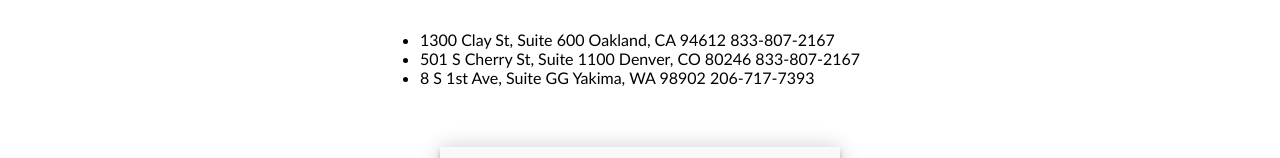
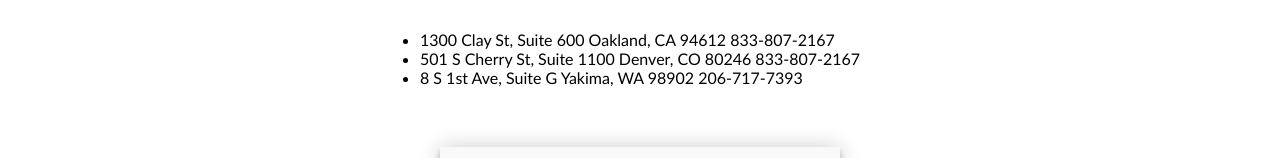
Before and after one commit to slcsta/resource-psych, a React (Create React App) app: page /scheduling in a window 1280 px wide. Shown: the part 446-604 px from the top of the page. Built offline with nearby package versions, Linux system fonts and the light colour scheme.

Commit message:
updated typos

```diff
--- a/src/components/SchedulingSection.js
+++ b/src/components/SchedulingSection.js
@@ -27,7 +27,7 @@ function SchedulingSection() {
                             Denver, CO 80246
                             833-807-2167
                         </li>
-                        <li>8 S 1st Ave, Suite GG
+                        <li>8 S 1st Ave, Suite G
                             Yakima, WA 98902
                             206-717-7393
                         </li>
--- a/src/components/ServicesSection.js
+++ b/src/components/ServicesSection.js
@@ -10,7 +10,7 @@ function ServicesSection() {
                     <p>Dr. Soden works collaboratively with patients and their families and believes in a holistic
                     approach to care that considers the biological, psychological, and social factors that contribute
                     to emotional health. His therapeutic approach is warm, compassionate, and nonjudgmental
-                    with the aim to create an safe environment for progress to take place.</p>
+                    with the aim to create a safe environment for progress to take place.</p>
                     <p>He has expertise in the evaluation and treatment of the following:</p>
                     <ul>
                         <li>neurodevelopmental issues</li>
```
